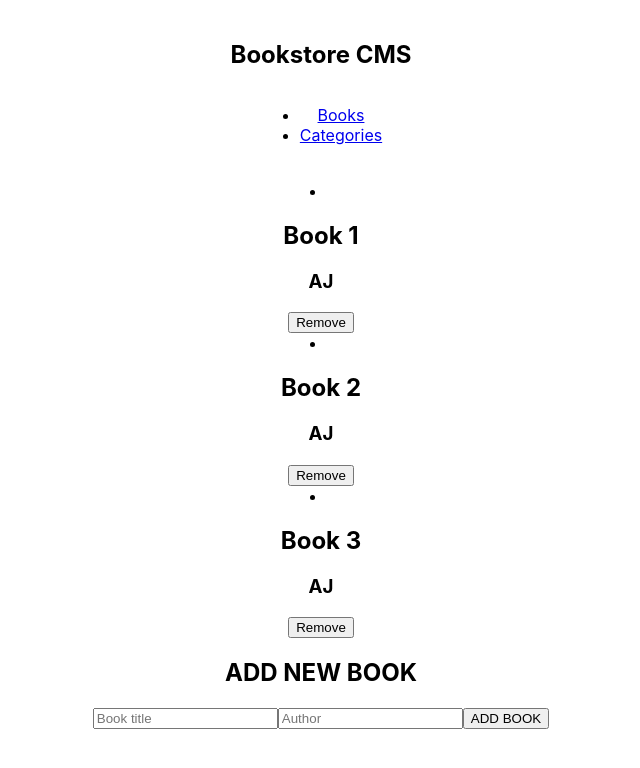
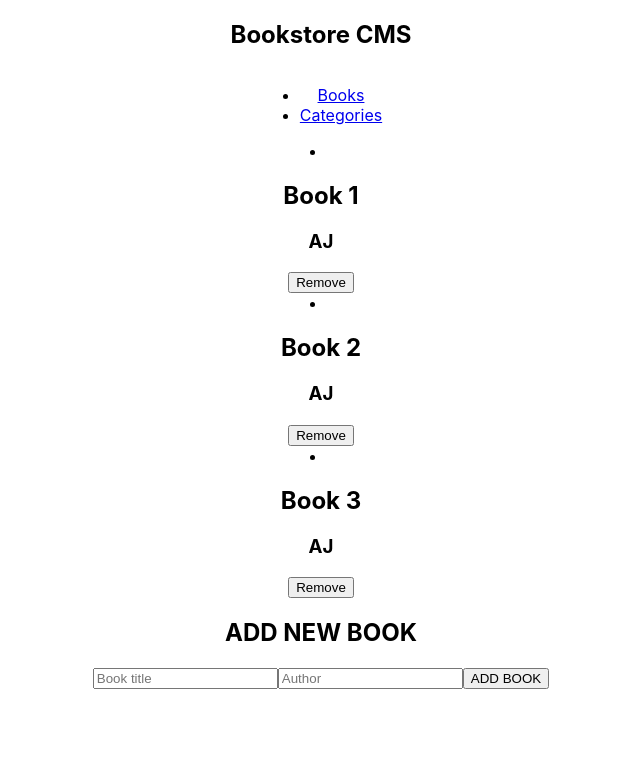
Before and after one commit to AJ193/Book-Store-React, a React (Create React App) app: page / in a window 1280 px wide. Shown: the top 768 px of the page, without its empty margins (319-959 px from the left). Built offline with nearby package versions, Linux system fonts and the light colour scheme; the HTML template or start-up script is replaced by a standard one.

Commit message:
Update Nav.module.css

```diff
--- a/src/components/Nav.module.css
+++ b/src/components/Nav.module.css
@@ -2,5 +2,5 @@
   display: flex;
   flex-direction: column;
   align-items: center;
-  margin: 20px;
+  margin: 21x;
 }
```
